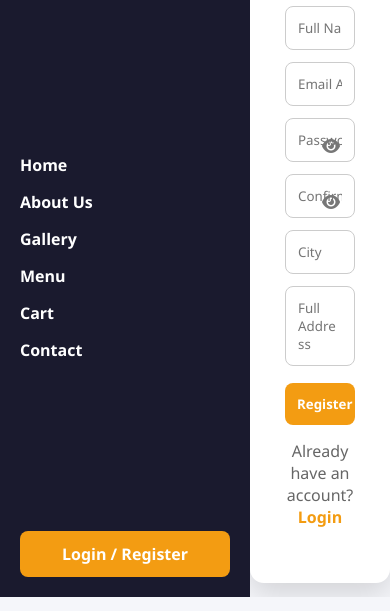
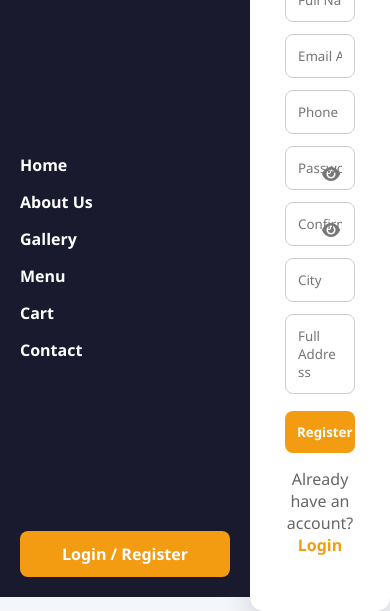
Before and after one commit to Ritusridutta/Cafe-Management-Portal, a plain HTML site: page frontend/user/register.html in a window 390 px wide. Shown: the part 247-858 px from the top of the page. Drawn offline with Linux system fonts and the light colour scheme.

Commit message:
Added phone number field in the Register page

```diff
--- a/frontend/user/register.html
+++ b/frontend/user/register.html
@@ -75,6 +75,13 @@
           required
         >
 
+        <input
+          type="tel"
+          id="phone"
+          placeholder="Phone Number"
+          required
+        >
+
         <!-- 🔥 PASSWORD -->
         <div class="password-box">
 
```
